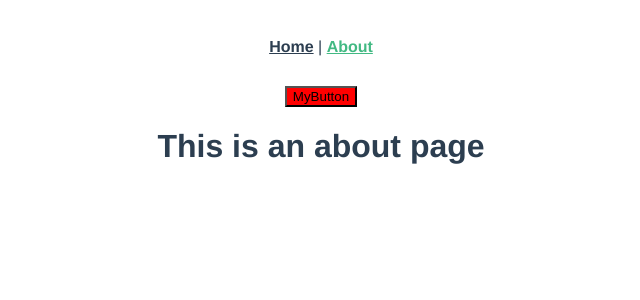
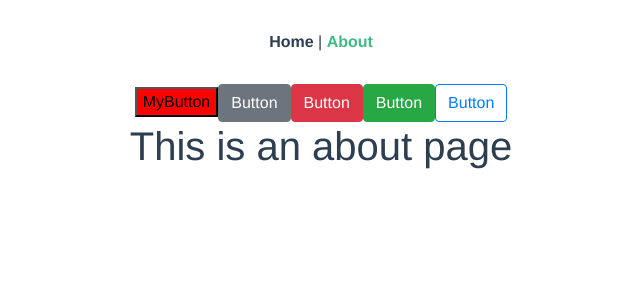
Before and after one commit to s5-team/football-data-analytics-frontend, a Vue app in the folder football-data-analytics-vue/: page /about in a window 1280 px wide. Shown: the top 300 px of the page, without its empty margins (319-959 px from the left). Built offline with nearby package versions, Linux system fonts and the light colour scheme.

Commit message:
add bootstrap using example

```diff
--- a/football-data-analytics-vue/package.json
+++ b/football-data-analytics-vue/package.json
@@ -8,6 +8,8 @@
     "lint": "vue-cli-service lint"
   },
   "dependencies": {
+    "bootstrap": "^4.5.3",
+    "bootstrap-vue": "^2.21.2",
     "core-js": "^3.6.5",
     "vue": "^2.6.11",
     "vue-class-component": "^7.2.3",
--- a/football-data-analytics-vue/src/components/exampleButton/ExampleButton.ts
+++ b/football-data-analytics-vue/src/components/exampleButton/ExampleButton.ts
@@ -1,8 +1,9 @@
 import { Component, Vue } from 'vue-property-decorator';
-
 @Component
 export default class ExampleButton extends Vue {
-  public created() {
-    console.log('created invoked');
+  private busu: string = 'hiraba';
+
+  public created(): void {
+    console.log('created invoked' + this.busu);
   }
 }
--- a/football-data-analytics-vue/src/components/exampleButton/ExampleButton.vue
+++ b/football-data-analytics-vue/src/components/exampleButton/ExampleButton.vue
@@ -1,5 +1,11 @@
 <template>
-  <button class="mybutton">MyButton</button>
+  <div>
+    <button class="mybutton">MyButton</button>
+    <b-button>Button</b-button>
+    <b-button variant="danger">Button</b-button>
+    <b-button variant="success">Button</b-button>
+    <b-button variant="outline-primary">Button</b-button>
+  </div>
 </template>
 
 <script lang="ts" src="./ExampleButton.ts"></script>
```
Also changed, not shown: football-data-analytics-vue/src/main.ts (+12 -0 lines).
